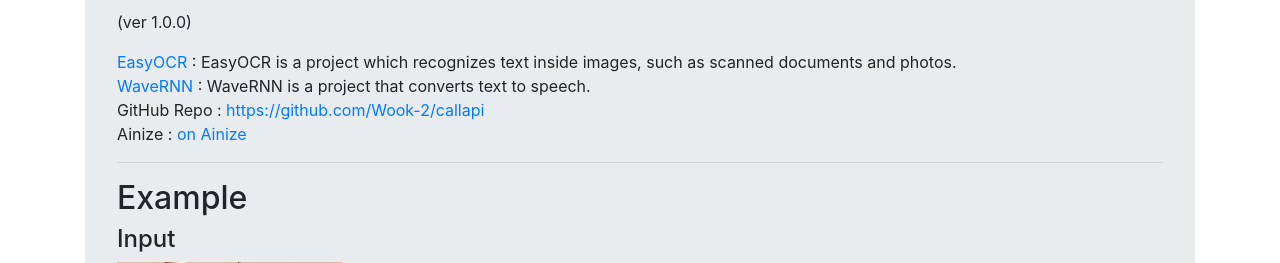
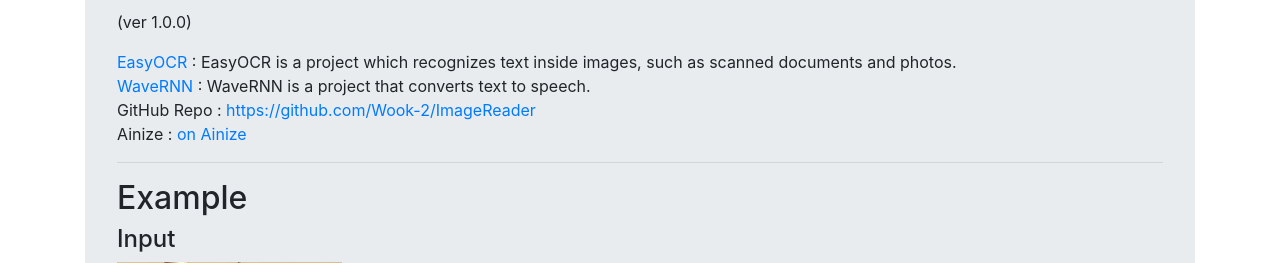
Before and after one commit to Wook-2/ImageReader, a Flask app: page / in a window 1280 px wide. Shown: the part 168-431 px from the top of the page. Run offline with Flask 2, Linux system fonts and the light colour scheme; some libraries are stand-ins or nearby versions.

Commit message:
fix github link

```diff
--- a/templates/index.html
+++ b/templates/index.html
@@ -80,7 +80,7 @@
                 <A href="https://github.com/Wook-2/EasyOCR">EasyOCR</A> : EasyOCR is a project which recognizes text inside images, such as scanned documents and photos.
                 <br>
                 <A href="https://github.com/woomurf/WaveRNN">WaveRNN</A> : WaveRNN is a project that converts text to speech. <br>
-                <A>GitHub Repo : </A> <A href="https://github.com/Wook-2/callapi">https://github.com/Wook-2/callapi</A>
+                <A>GitHub Repo : </A> <A href="https://github.com/Wook-2/ImageReader">https://github.com/Wook-2/ImageReader</A>
                 <br>
                 <A>Ainize : </A> <A href="https://ainize.ai/Wook-2/callapi?branch=master"> on Ainize </A><br>
 
```
